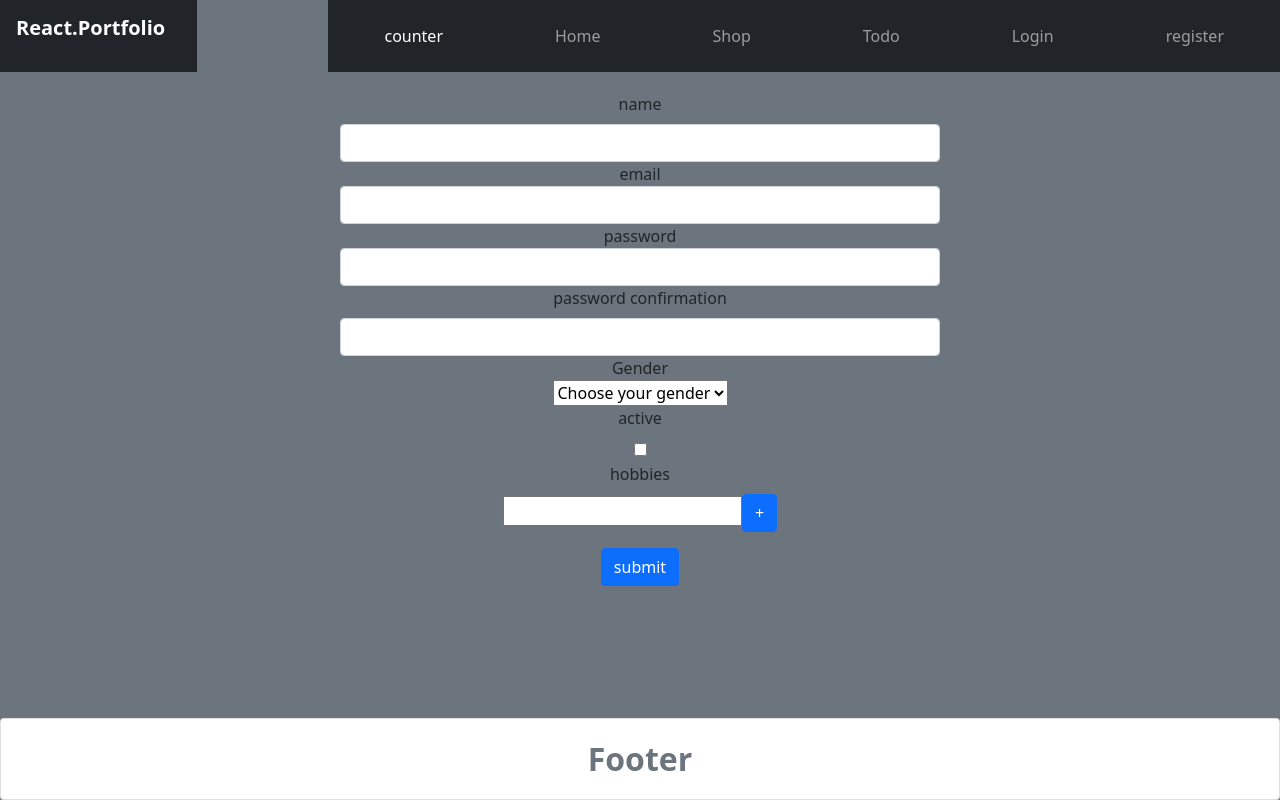
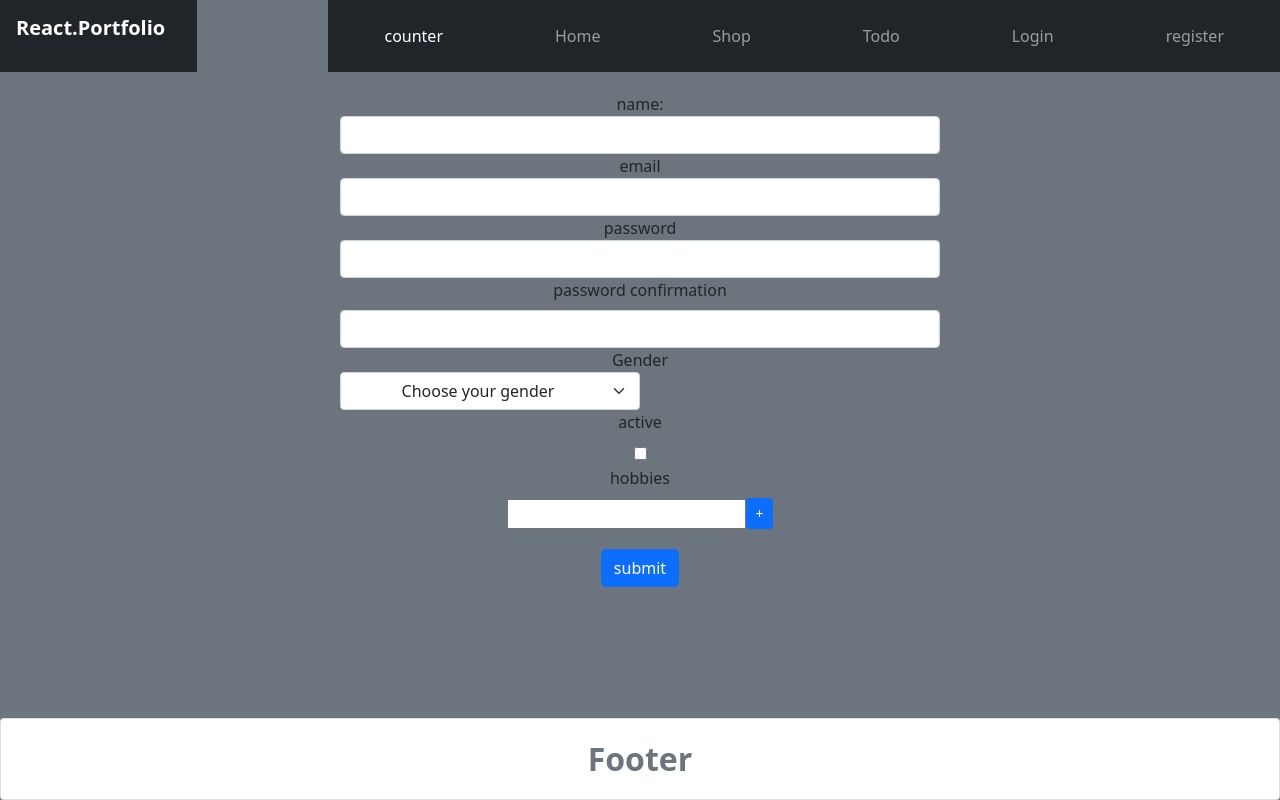
Before and after one commit to alimhmd97/first-react-project, a React (Create React App) app: page /Register in a window 1280 px wide. Built offline with nearby package versions, Linux system fonts and the light colour scheme.

Commit message:
final Projectt

```diff
--- a/package.json
+++ b/package.json
@@ -3,6 +3,7 @@
   "version": "0.1.0",
   "private": true,
   "dependencies": {
+    "@fortawesome/fontawesome-free": "^5.15.4",
     "@testing-library/jest-dom": "^5.14.1",
     "@testing-library/react": "^11.2.7",
     "@testing-library/user-event": "^12.8.3",
--- a/src/App.js
+++ b/src/App.js
@@ -13,11 +13,13 @@ import Register from "./components/register/register";
 import Footer from "./components/Footer/Footer";
 import { BrowserRouter as Router, Switch, Route } from "react-router-dom";
 
+
 function App() {
     return (
       <Router>
 
-                <NavbBar />
+        <NavbBar />
+
               <div className="App bg-secondary">
 
                 <Switch>
--- a/src/components/Footer/Footer.jsx
+++ b/src/components/Footer/Footer.jsx
@@ -1,8 +1,9 @@
+
 const Footer = () => {
     return (
         <>
             <div className="card fixed-bottom">
-                <div className="card-body text-muted fw-bold fs-2">Footer</div>
+                <div className="card-body text-muted fw-bold fs-2">Footer<i className="fas fa-abacus bg-danger"></i></div>
             </div>
         </>
     );
--- a/src/components/Home/Home.jsx
+++ b/src/components/Home/Home.jsx
@@ -1,9 +1,11 @@
 import React from "react";
+import imgs from "../../imgs/1.png"
+const Home = () => {
 
-const Home = () => {
     return (
         <>
-            <div className="fs-1 fw-bold">home</div>
+            <div className="fs-1 fw-bold pt-5">I'm Front-End Developer</div>
+            <figure className="w-25 m-auto"><img src={imgs} alt="" /></figure>
         </>
     );
 };
--- a/src/components/Todo/TodoList.jsx
+++ b/src/components/Todo/TodoList.jsx
@@ -2,6 +2,7 @@ const TodoList = ({ todos, deleteTodo }) => {
     const todosList =
         todos && todos.length > 0 ? (
             todos.map((todo, i) => {
+
                 return (
                     <ul
                         key={i}
@@ -20,7 +21,7 @@ const TodoList = ({ todos, deleteTodo }) => {
                                     type="submit"
                                     onClick={() => deleteTodo(i)}
                                 >
-                                    del
+                                    remove
                                 </button>
                             </div>
                         </li>
--- a/src/components/register/register.jsx
+++ b/src/components/register/register.jsx
@@ -4,6 +4,9 @@ import * as yup from "yup";
 import FormikField from "../shared/FormikField";
 
 const validationSchema = yup.object({
+    name: yup
+        .string()
+        .required("name field is required"),
     email: yup
         .string()
         .email("Please enter a valid email address")
@@ -23,16 +26,17 @@ const Register = () => {
         email: "",
         password: "",
         Repassword: "",
-        rememberMe: false,
+        active: false,
         hobbies: [""],
-        gender: ""
+        gender: "",
     };
 
-    const onSubmit = (values) => console.log(JSON.stringify(values, null, 4));
+    const onSubmit = (values) => {
+        alert(`mail is  ${values.email} and password is ${values.password} and gender is ${values.gender} and hobbies  ${values.hobbies}`);
+    };
 
     return (
         <>
-
             <Formik
                 initialValues={initialValues}
                 onSubmit={onSubmit}
@@ -41,42 +45,15 @@ const Register = () => {
                 {(formik) => {
                     return (
                         <Form>
-                            <div className="form w-50 m-auto" style={{ padding: 20 }}>
-
-                                <Field name="name">
-                                    {(formikField) => {
-                                        return (
-                                            <>
-                                                <label
-                                                    htmlFor="email"
-                                                    style={{ display: "block" }}
-                                                    className="form-label"
+                            <div
+                                className="form w-50 m-auto"
+                                style={{ padding: 20 }}
                             >
-                                                    name
-                                                </label>
-                                                <input
-                                                    className="form-control"
+                                <FormikField
+                                    label="name:"
+                                    name="name"
                                     type="text"
-                                                    id="name"
-                                                    {...formikField.field}
                                 />
-                                                <ErrorMessage name="email">
-                                                    {(errMessage) => {
-                                                        return (
-                                                            <div
-                                                                style={{
-                                                                    color: "gold",
-                                                                }}
-                                                            >
-                                                                {errMessage}
-                                                            </div>
-                                                        );
-                                                    }}
-                                                </ErrorMessage>
-                                            </>
-                                        );
-                                    }}
-                                </Field>
                                 <FormikField
                                     label="email"
                                     name="email"
@@ -111,7 +88,8 @@ const Register = () => {
                                                                 style={{
                                                                     color: "gold",
                                                                 }}
-                                                            >{errMessage}
+                                                            >
+                                                                {errMessage}
                                                             </div>
                                                         );
                                                     }}
@@ -124,18 +102,40 @@ const Register = () => {
                                     {(formikField) => {
                                         return (
                                             <>
-                                                <label htmlFor="gender" style={{ display: "block" }}>
+                                                <label
+                                                    htmlFor="gender"
+                                                    style={{ display: "block" }}
+                                                >
                                                     Gender
                                                 </label>
-                                                <select id="gender" {...formikField.field}>
-                                                    <option value="" label="Choose your gender" />
-                                                    <option value="male" label="Male" />
-                                                    <option value="female" label="Female" />
+                                                <select className="form-select w-50 text-center"
+                                                    id="gender"
+                                                    {...formikField.field}
+                                                >
+                                                    <option
+
+                                                        value=""
+                                                        label="Choose your gender"
+                                                    />
+                                                    <option
+                                                        value="male"
+                                                        label="Male"
+                                                    />
+                                                    <option
+                                                        value="female"
+                                                        label="Female"
+                                                    />
                                                 </select>
                                                 <ErrorMessage name="gender">
                                                     {(errMessage) => {
                                                         return (
-                                                            <div style={{ color: "red" }}>{errMessage}</div>
+                                                            <div
+                                                                style={{
+                                                                    color: "red",
+                                                                }}
+                                                            >
+                                                                {errMessage}
+                                                            </div>
                                                         );
                                                     }}
                                                 </ErrorMessage>
@@ -143,7 +143,7 @@ const Register = () => {
                                         );
                                     }}
                                 </Field>
-                                <Field name="rememberMe">
+                                <Field name="active">
                                     {(formikField) => {
                                         return (
                                             <>
@@ -155,7 +155,6 @@ const Register = () => {
                                                     active
                                                 </label>
                                                 <input
-
                                                     type="checkbox"
                                                     id="rememberMe"
                                                     defaultChecked={
@@ -174,7 +173,6 @@ const Register = () => {
                                             <>
                                                 <div className="">
                                                     <label
-
                                                         htmlFor="hobby"
                                                         className="form-label  "
                                                         style={{
@@ -208,22 +206,22 @@ const Register = () => {
                                                                                 <Field
                                                                                     name={`hobbies[${i}]`}
                                                                                 />
+                                                                                {i === 0 &&
 
                                                                                     <button
-                                                                                    className="btn btn-primary"
+                                                                                        className="btn btn-primary btn-sm mb-1"
                                                                                         type="button"
-                                                                                    onClick={() =>
-                                                                                        push(
-                                                                                            ""
-                                                                                        )
-                                                                                    }
-                                                                                >
+                                                                                        onClick={() => {
+                                                                                            push(``)
+                                                                                        }}>
                                                                                         +
                                                                                     </button>
+                                                                                }
+
                                                                                 {i >
                                                                                     0 && (
                                                                                         <button
-                                                                                            className="btn btn-danger"
+                                                                                            className="btn btn-danger  btn-sm mb-1"
                                                                                             type="button"
                                                                                             onClick={() =>
                                                                                                 remove(
@@ -246,8 +244,11 @@ const Register = () => {
                                         );
                                     }}
                                 </Field>
-                                <button style={{ display: "block" }}
-                                    className="btn btn-primary m-auto mt-3">
+                                <button
+                                    style={{ display: "block" }}
+                                    type="submit"
+                                    className="btn btn-primary m-auto mt-3"
+                                >
                                     submit
                                 </button>
                             </div>
--- a/src/components/shared/FormikField.jsx
+++ b/src/components/shared/FormikField.jsx
@@ -11,6 +11,7 @@ const FormikField = ({ name, type, label }) => {
                         <label htmlFor={name} style={{ display: "block" }}>
                             {label}
                         </label>
+
                         <input
                             className="form-control"
                             type={type}
--- a/src/index.js
+++ b/src/index.js
@@ -5,7 +5,7 @@ import App from "./App";
 import reportWebVitals from "./reportWebVitals";
 import { Provider } from "react-redux";
 import { store } from "./components/redux/Todo";
-
+// import "../node_modules/@fortawesome/fontawesome-free/css/all.css"
 ReactDOM.render(
     <React.StrictMode>
         <Provider store={store} >
```
Also changed, not shown: src/Form/Form.jsx (+7 -2 lines), src/components/Todo/TodoForm.jsx (+8 -3 lines), src/imgs/1.png (added), 1 other file (tests, documents, lock files or other folders). Lines whose indentation alone changed are shown as unchanged.
